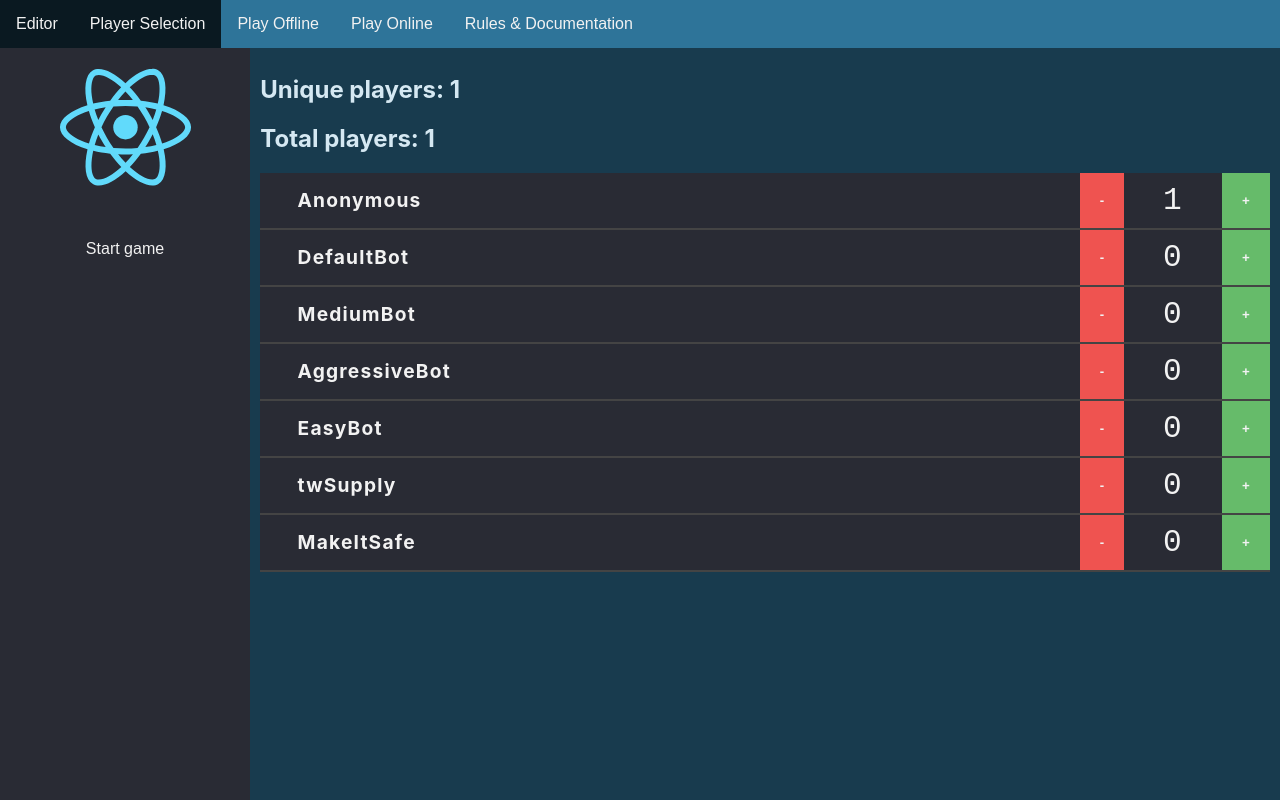
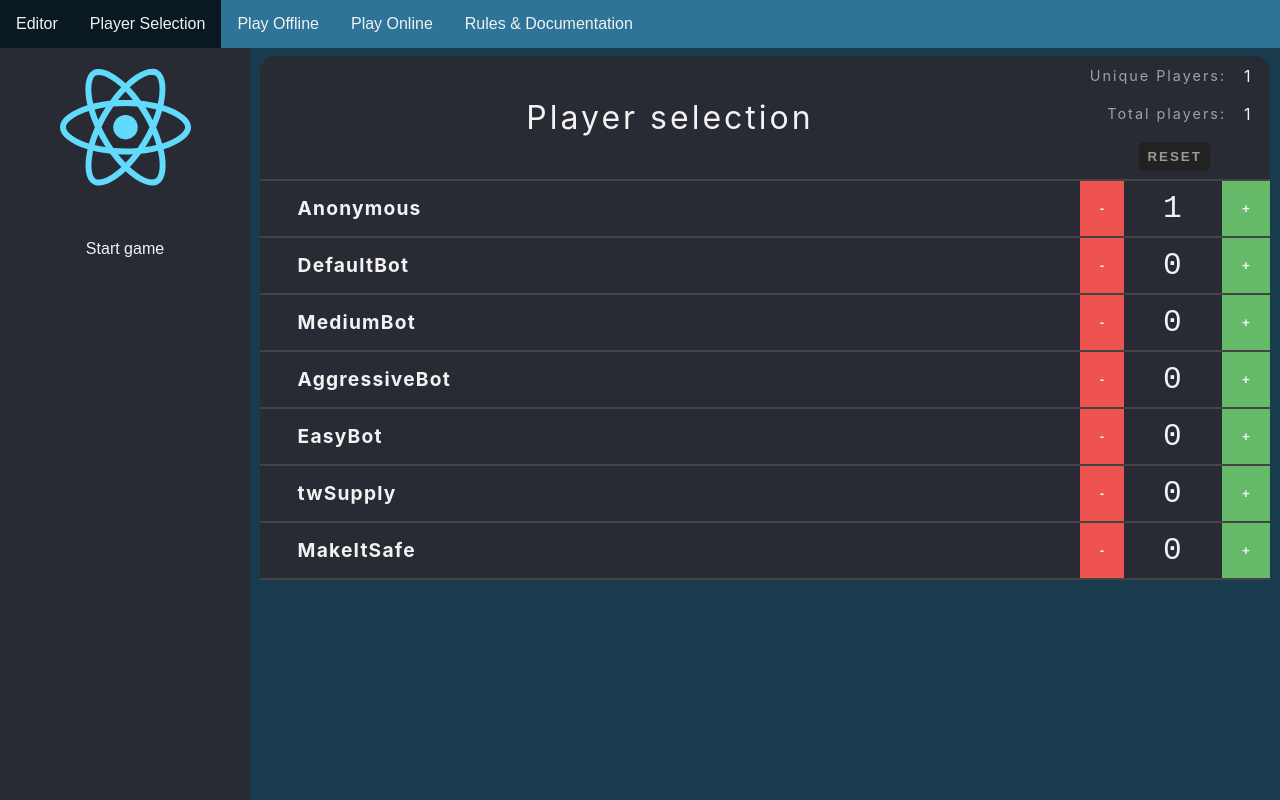
Before and after one commit to sebastiannyholm/hexgrid, a React (Create React App) app in the folder webapp/: page /versus in a window 1280 px wide. Built offline with nearby package versions, Linux system fonts and the light colour scheme.

Commit message:
added total player counts and scroll update to counts

```diff
--- a/webapp/src/components/PlayerSelect.js
+++ b/webapp/src/components/PlayerSelect.js
@@ -83,6 +83,10 @@ function Versus(props) {
     }
   }
 
+  function resetPlayerCounts() {
+    setAvailablePlayers(players);
+  }
+
   return redirect ? (
     <Redirect
       to={{
@@ -104,6 +108,7 @@ function Versus(props) {
           <Header
             numUniquePlayers={availablePlayers.filter((player) => player.count > 0).length}
             numTotalPlayers={availablePlayers.reduce((acc, player) => acc + player.count, 0)}
+            onResetCount={() => resetPlayerCounts()}
           />
           <div className="players">
             {availablePlayers.map((player, idx) => (
@@ -131,7 +136,7 @@ const Player = ({ name, count, onCountChange, onResetCount }) => {
         </a>
         {name}
       </div>
-      <div className="player-count">
+      <div className="player-counter">
         <Counter onChange={onCountChange} count={count} />
       </div>
     </div>
@@ -139,12 +144,22 @@ const Player = ({ name, count, onCountChange, onResetCount }) => {
 };
 
 const Counter = ({ onChange, count }) => {
+  function handleWheelUpdate(event) {
+    if (event.deltaY < 0) {
+      onChange(count + 1); // scroll up = increment count
+    } else if (event.deltaY > 0) {
+      onChange(count - 1); // scroll down = decrement count
+    }
+  }
+
   return (
     <div className="counter">
       <button className="counter-action decrement" onClick={() => onChange(count - 1)}>
         -
       </button>
-      <div className="counter-count"> {count} </div>
+      <div className="counter-count" onWheel={handleWheelUpdate}>
+        {count}
+      </div>
       <button className="counter-action increment" onClick={() => onChange(count + 1)}>
         +
       </button>
@@ -152,11 +167,33 @@ const Counter = ({ onChange, count }) => {
   );
 };
 
-const Header = ({ numUniquePlayers, numTotalPlayers }) => {
+const Header = ({ numUniquePlayers, numTotalPlayers, onResetCount }) => {
   return (
-    <div>
-      <h2>{`Unique players: ${numUniquePlayers}`}</h2>
-      <h2>{`Total players: ${numTotalPlayers}`}</h2>
+    <div className="header">
+      <h1>Player selection</h1>
+      <PlayerCount numUniquePlayers={numUniquePlayers} numTotalPlayers={numTotalPlayers} onResetCount={onResetCount} />
+    </div>
+  );
+};
+
+const PlayerCount = ({ numUniquePlayers, numTotalPlayers, onResetCount }) => {
+  return (
+    <div className="player-counter">
+      <table className="counts">
+        <tbody>
+          <tr>
+            <td>Unique Players:</td>
+            <td>{numUniquePlayers}</td>
+          </tr>
+          <tr>
+            <td>Total players:</td>
+            <td>{numTotalPlayers}</td>
+          </tr>
+        </tbody>
+      </table>
+      <div className="reset">
+        <button onClick={onResetCount}>Reset</button>
+      </div>
     </div>
   );
 };
--- a/webapp/src/styles/PlayerSelect.css
+++ b/webapp/src/styles/PlayerSelect.css
@@ -27,7 +27,7 @@
   font-weight: bold;
 }
 
-.player-count {
+.player-counter {
   width: 190px;
 }
 
@@ -80,3 +80,52 @@
   width: 98%;
   height: 98%;
 }
+
+.header {
+  text-align: center;
+  display: flex;
+  align-items: center;
+  background-color: #292b34;
+  border-radius: 15px 15px 0 0;
+  border-bottom: solid 2px #444;
+}
+
+.header h1 {
+  flex-grow: 1;
+  font-size: 2em;
+  letter-spacing: 3px;
+  font-weight: normal;
+  color: #f2f2f2;
+}
+
+.counts td:first-child {
+  text-align: right;
+  font-weight: normal;
+  letter-spacing: 2px;
+  color: #a1a1a1;
+  font-size: 0.9em;
+}
+
+.counts td:last-child {
+  text-align: left;
+  color: #f2f2f2;
+}
+
+.reset button {
+  margin: 8px 5px;
+  background-color: #222;
+  border-radius: 5px;
+  padding: 7px 8px;
+  border: none;
+  color: #999;
+  letter-spacing: 2px;
+  font-weight: bold;
+  text-shadow: none;
+  text-transform: uppercase;
+}
+
+.reset button:hover {
+  background: #2e7499;
+  color: #f2f2f2;
+  cursor: pointer;
+}
```
